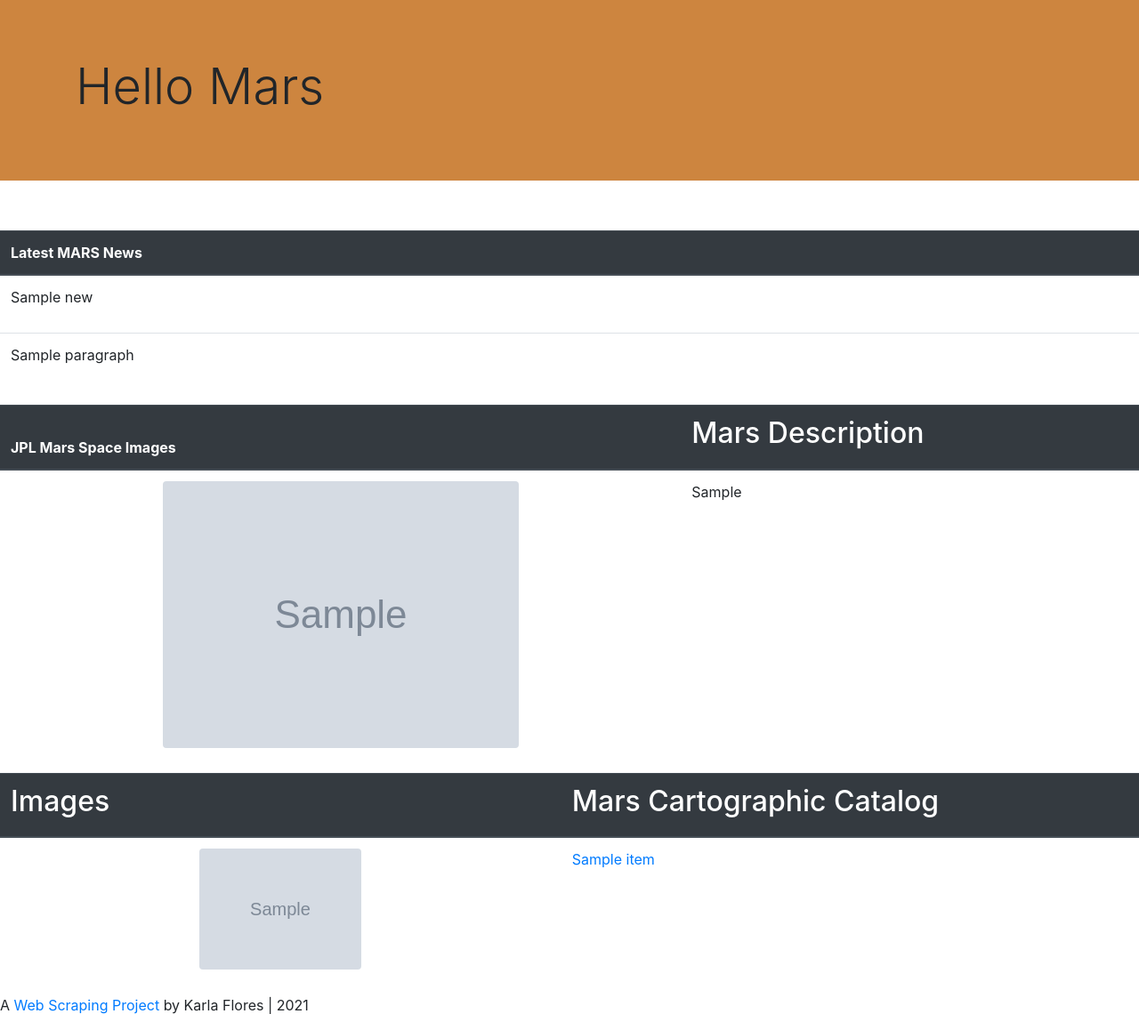
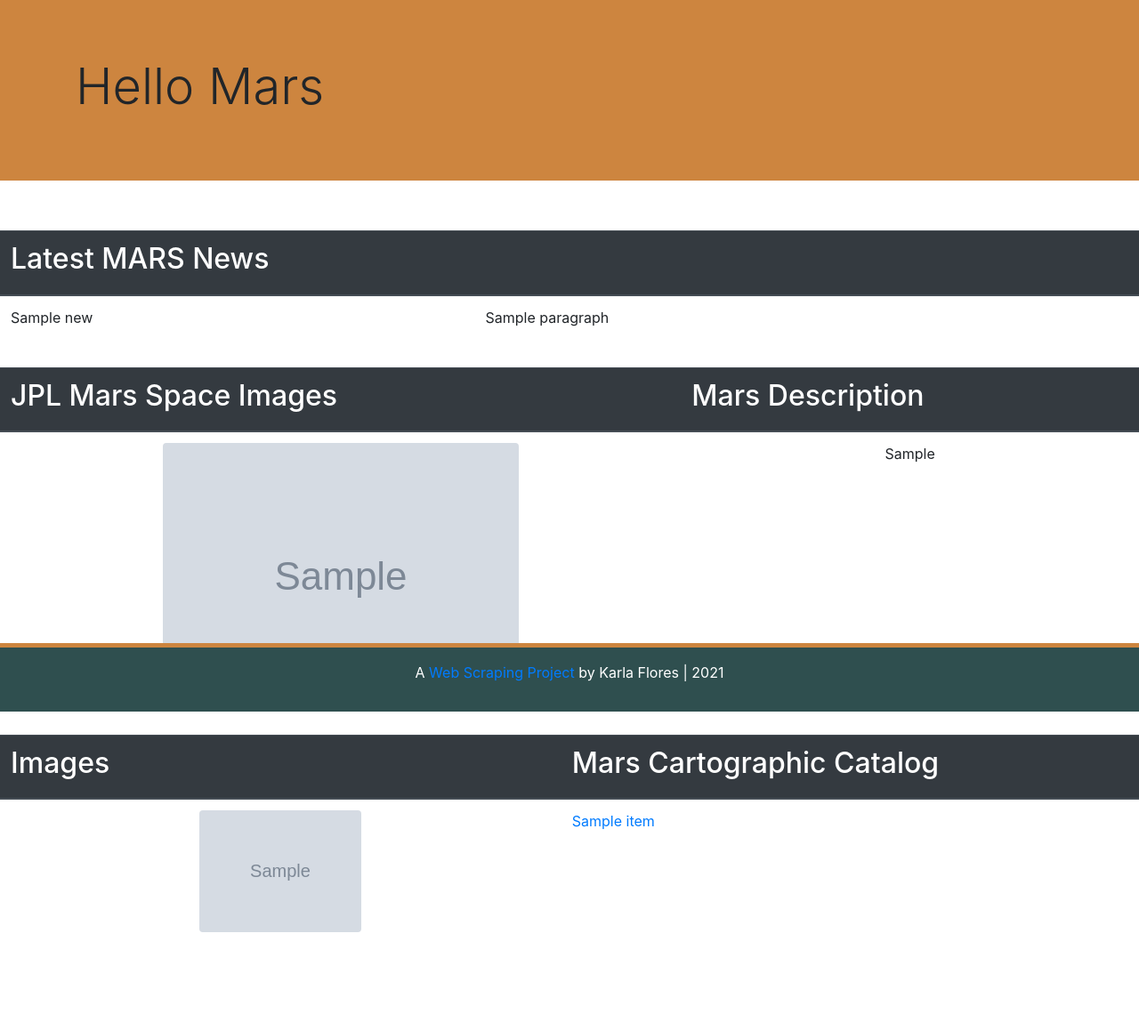
Before and after one commit to Karla-Flores/Web-Scraping, a Flask app: template Missions_to_Mars./templates/index.html in a window 1280 px wide. Shown: the whole page at 89% size. After the commit the page ends 1048 px from the top, so only its background shows below. Run offline with Flask 2, Linux system fonts and the light colour scheme; the template is opened without the code that fills it: most values are stand-ins (such as "Sample title", 1, 10 or a date in 2020); grey boxes marked "Sample" are stand-in pictures; some libraries are stand-ins or nearby versions.

Commit message:
adding bootstrap characteristics

```diff
--- a/Missions_to_Mars./templates/index.html
+++ b/Missions_to_Mars./templates/index.html
@@ -19,6 +19,18 @@
             width: 30%;
             height: auto;
         }
+
+        .page-footer {
+            background-color: darkslategray;
+            margin-top: 50px;
+            position: fixed;
+            bottom: 0;
+            width: 100%;
+        }
+        .footer-copyright {
+            color: white;
+            border-top: 5px solid peru
+        }
     </style>
 </head>
 
@@ -34,8 +46,8 @@
     <table class="table">
         <thead class="thead-dark">
             <tr>
-                <th>
-                    Latest MARS News
+                <th colspan="2">
+                    <h2>Latest MARS News</h2>
                 </th>
             </tr>
         </thead>
@@ -43,8 +55,7 @@
             <td>
                 <p> {{info['news']['title']| safe}}</p>
             </td>
-        </tr>
-        <tr>
+
             <td>
                 <p> {{info['news']['paragraph']| safe}}</p>
             </td>
@@ -55,26 +66,24 @@
     <table class="table">
         <thead class="thead-dark">
             <tr>
-                <th scope="col">
-                    JPL Mars Space Images</h2>
+                <th>
+                    <h2>JPL Mars Space Images</h2>
                 </th>
-                <th scope="col">
+                <th>
                     <h2>Mars Description</h2>
                 </th>
             </tr>
         </thead>
         <tr>
             <td>
-                <div class="text-center"></div><img src="{{info['image'| safe]}}" class="rounded mx-auto d-block"></div>
+                <div class="text-center"><img src="{{info['image'| safe]}}" class="rounded mx-auto d-block"></div>
             </td>
             <td>
-                <div class="text-center"></div>{{info['mars_fact_html'] | safe}}
+                <div class="text-center">{{info['mars_fact_html'] | safe}}</div>
             </td>
             </td>
         </tr>
     </table>
-
-
 
     <!-- <ul id="data_dict">
         {% for item in info['m_images'] %}
@@ -110,8 +119,8 @@
 
 
 
-    <footer class="mastfoot mt-auto">
-        <div class="inner">
+    <footer class="page-footer font-small footer-dark">
+        <div class="footer-copyright text-center py-3">
             <p>A <a class="foot-a" href="https://github.com/Karla-Flores/Web-Scraping--Challenge">Web Scraping
                     Project</a> by Karla Flores | 2021</p>
         </div>
```
